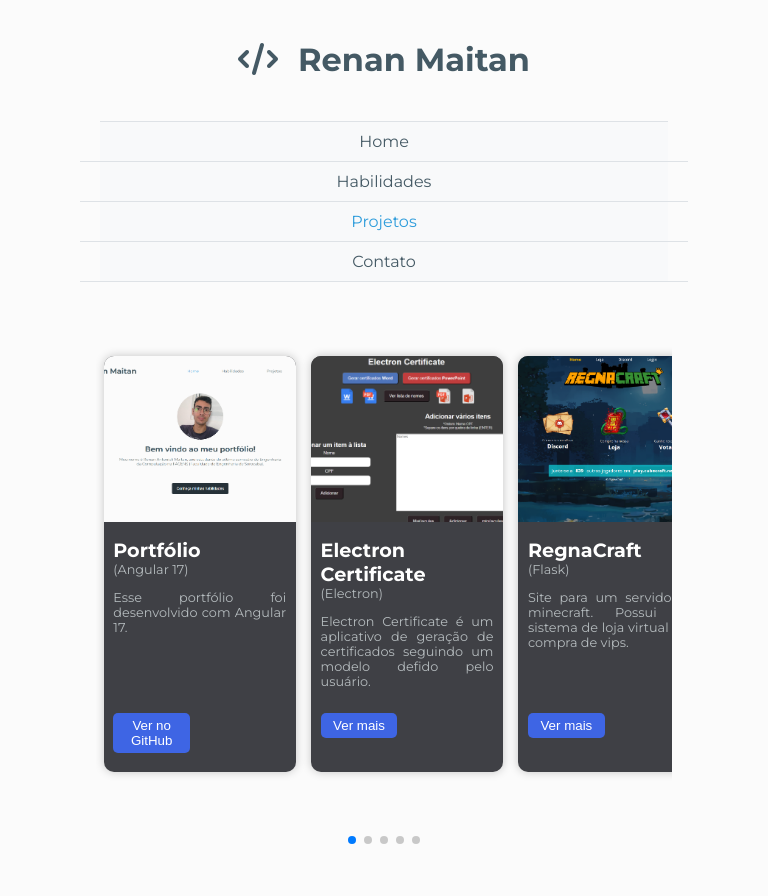
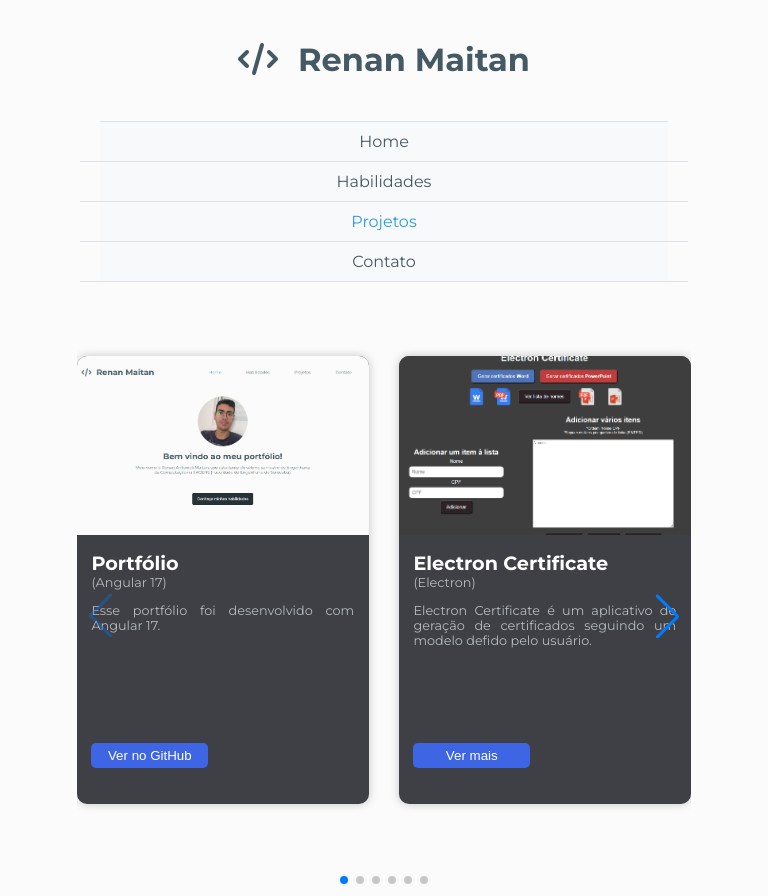
Before and after one commit to renanmaitan/Portfolio, an Angular app: page /projects in a window 768 px wide. Before the commit the page ends 856 px from the top, so only its background shows below. Built offline with nearby package versions, Linux system fonts and the light colour scheme.

Commit message:
responsive cards

```diff
--- a/src/_components/carousel/carousel.component.html
+++ b/src/_components/carousel/carousel.component.html
@@ -1,10 +1,11 @@
 <swiper-container
+    navigation="true"
     pagination-clickable="true"
     class="carousel"
-    slides-per-view="4"
     speed="500"
     pagination="true"
-    breakpoints='{"0": {"slidesPerView": 1}, "576": {"slidesPerView": 2}, "768": {"slidesPerView": 3}, "992": {"slidesPerView": 4}}'
+    breakpoints='{"0": {"slidesPerView": 1}, "768": {"slidesPerView": 2}, "1200": {"slidesPerView": 3}}'
+    space-between="30"
     >
     @for(key of keys; track slides[key].title){
     <swiper-slide class="carousel-slide">
--- a/src/_components/carousel/carousel.component.scss
+++ b/src/_components/carousel/carousel.component.scss
@@ -1,16 +1,32 @@
 @import "../../variables.scss";
 
 .carousel {
-    width: 75vw;
-    height: 65vh;
+    width: 70vw;
+    height: 70vh;
     display: flex;
-    margin-left: 12.5vw;
+    margin-left: 15vw;
+
+    @media screen and (max-width: 576px) {
+        height: 60vh;
+    }
+    @media screen and (min-width: 576px) and (max-width: 768px) {
+        height: 60vh;
+        width: 50vw;
+        margin-left: 25vw;
+    }
+    @media screen and (min-width: 768px) and (max-width: 992px) {
+        height: 70vh;
+        width: 80vw;
+        margin-left: 10vw;
+    }
+    @media screen and (min-height: 992px) {
+        height: 40vh;
+    }
 
     .carousel-slide {
         height: 80%;
         display: flex;
         flex-direction: column;
-        margin-inline: 1vw;
         margin-block: 20px;
         box-shadow: 0 0 10px 0 rgba(0, 0, 0, 0.22);
         border-radius: 10px;
```
